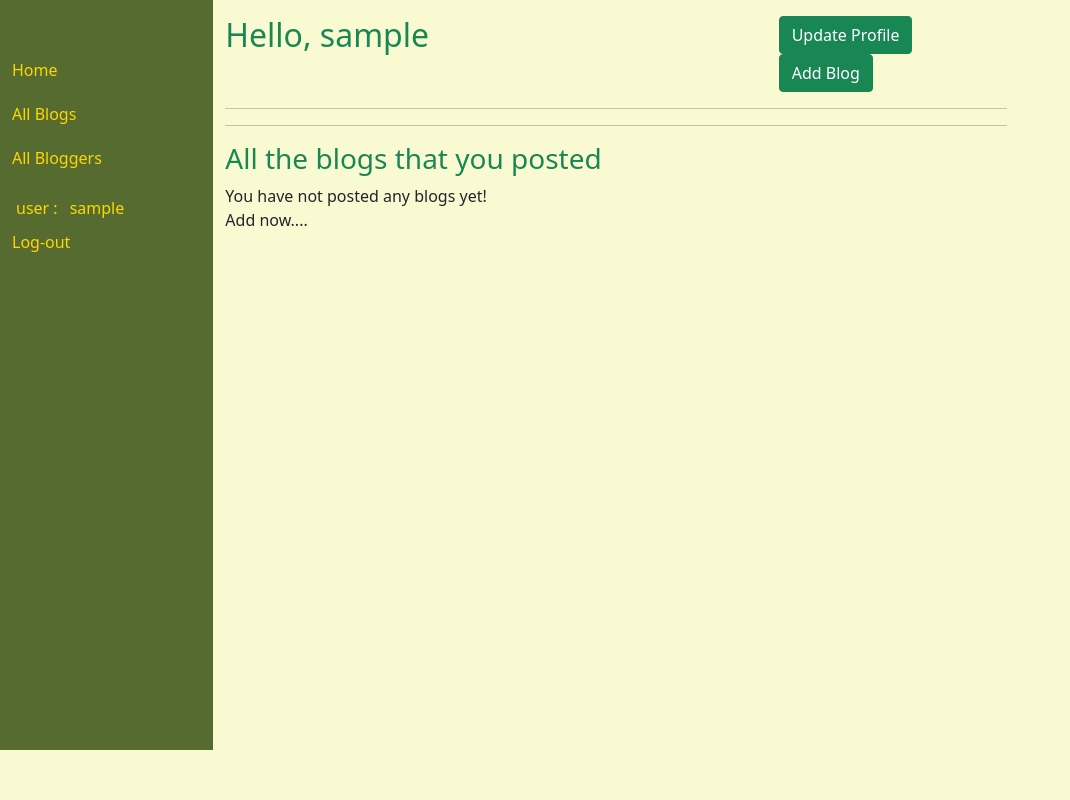
After one commit to nidhi-tagline/Blog_Webapp, a Django app: page /blogs/bloggers/1/profile/ in a window 1280 px wide. The commit adds this page. Shown: the whole page, without its empty margins (0-1070 px from the left). Run offline with Django 4.2, Linux system fonts and the light colour scheme; the visitor is signed in with stand-in values (Sample User, id 1); data comes from the database, SQL or seed files in the repository; data that the repository does not hold is empty.

Commit message:
author profile create and update

```diff
--- a/author/urls.py
+++ b/author/urls.py
@@ -6,6 +6,8 @@ app_name = "author"
 urlpatterns = [
     path('', views.BloggerListView.as_view(), name='all-authors'),
     path('<int:pk>/',views.BloggerDetailView.as_view(), name='author-detail'),
+    path('<int:pk>/profile/', views.AuthorProfileView.as_view(),name='author-profile'),
+    path('<int:pk>/profile/update/', views.AuthorProfileUpdateView.as_view(), name='author-profile-update'),
     path('register/',views.AuthorRegisterView.as_view(), name='register'),
     path('login/', views.AuthorLoginView.as_view(), name='login'),
     path('logout/',LogoutView.as_view(next_page='blog:home'), name='logout'),
--- a/author/views.py
+++ b/author/views.py
@@ -1,9 +1,11 @@
-from django.views.generic import ListView, DetailView, FormView
+from django.shortcuts import redirect
+from django.views.generic import ListView, DetailView, FormView, UpdateView
+from django.urls import reverse_lazy, reverse
+from django.core.paginator import Paginator
+from django.contrib.auth import login, views
+from django.contrib.auth.mixins import LoginRequiredMixin
 from .models import Author
-from django.core.paginator import Paginator
-from django.urls import reverse_lazy
 from .forms import AuthorRegisterForm
-from django.contrib.auth import login, views
 
 class BloggerListView(ListView):
     queryset = Author.objects.all()
@@ -40,6 +42,11 @@ class AuthorRegisterView(FormView):
             login(self.request, user)
         return super(AuthorRegisterView, self).form_valid(form)
 
+    def get(self, *args, **kwargs):
+        if self.request.user.is_authenticated:
+            return redirect('blog:home')
+        return super(AuthorLoginView, self).get(*args, **kwargs)
+
 class AuthorLoginView(views.LoginView):
     template_name = "author/login.html"
     fields = ['username','password']
@@ -51,3 +58,28 @@ class AuthorLoginView(views.LoginView):
             return self.request.GET.get('next')
         else:
             return self.success_url
+
+class AuthorProfileView(LoginRequiredMixin, DetailView):
+    template_name = "author/profile.html"
+    queryset = Author.objects.prefetch_related('blogs')
+    context_object_name = 'author'
+
+    def get_context_data(self, **kwargs):
+        context = super().get_context_data(**kwargs)
+        context['blogs'] = self.queryset.get(id=self.kwargs['pk']).blogs.all()
+        return context
+
+class AuthorProfileUpdateView(LoginRequiredMixin, UpdateView):
+    model = Author
+    template_name = "author/profile_update.html"
+    fields = ['username','bio_detail']
+    queryset = Author.objects.prefetch_related('blogs')
+    context_object_name = 'author'
+
+    def get_success_url(self):
+        return reverse("author:author-profile", kwargs={"pk": self.kwargs["pk"],})
+
+    def get_context_data(self, **kwargs):
+        context = super().get_context_data(**kwargs)
+        context['blogs'] = self.queryset.get(id=self.kwargs['pk']).blogs.all()
+        return context
--- /dev/null
+++ b/templates/author/profile.html
@@ -0,0 +1,33 @@
+{% extends "base.html" %}
+
+{% block title %}User Profile{% endblock title %}
+
+{% block content %}
+<div class="row justify-content-between">
+    <div class="col-5">
+        <h2 class="text-success">Hello, {{user.username}}</h2>
+    </div>
+    <div class="col-4">
+        <a href="{% url "author:author-profile-update" user.id %}" class="btn btn-success ms-3">Update Profile</a>
+        <a href="#" class="btn btn-success ms-3">Add Blog</a>
+    </div>
+</div>
+<hr>
+<div>
+    <p>{{author.bio_detail|linebreaksbr}}</p>
+</div>
+<hr>
+<h3 class="text-success">All the blogs that you posted</h3>
+{% if blogs %}
+{% for blog in blogs %}
+<div class="card border-success m-3">
+    <a class="text-decoration-none" href="{% url "blog:blog-detail" blog.id %}"><h5 class="card-header bg-success text-white bg-opacity-75">{{ blog.title }}</h5></a>
+    <div class="card-body">
+        <p class="card-text">Date posted :{{blog.created_at}}</p>
+    </div>
+</div>
+{% endfor %}
+{% else %}
+You have not posted any blogs yet! <br> Add now....
+{% endif %}
+{% endblock content %}
--- a/templates/base.html
+++ b/templates/base.html
@@ -19,10 +19,10 @@
           <a href="{% url "blog:all-blogs" %}">All Blogs</a>
           <a href="{% url "author:all-authors" %}">All Bloggers</a>
           {% if request.user.is_authenticated %}
-          <span class="pt-3 px-3">user :{{request.user}}</span>
+          <span class="pt-3 px-3">user :<a href="{% url "author:author-profile" request.user.id %}">{{request.user}}</a></span>
           <a href="{% url "author:logout" %}">Log-out</a>
           {% else %}
-          <a href="{% url "author:register" %}">Sign-up</a>
+          <a href="{% url "author:register" %}">Register</a>
           <a href="{% url "author:login" %}">Log-in</a>
           {% endif %}
         {% endblock %}
```
Also changed, not shown: templates/author/profile_update.html (added, +19 -0 lines).
